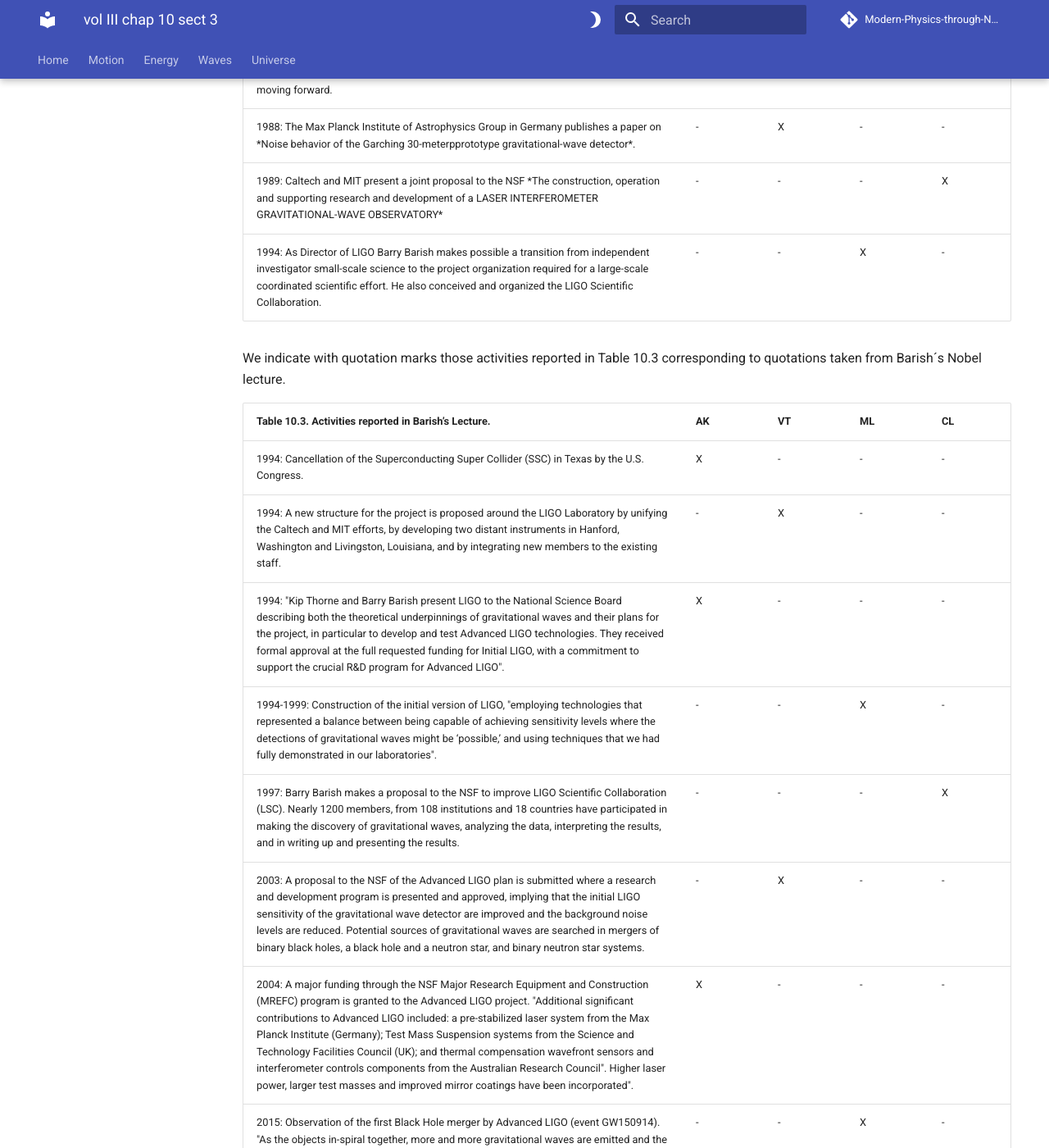
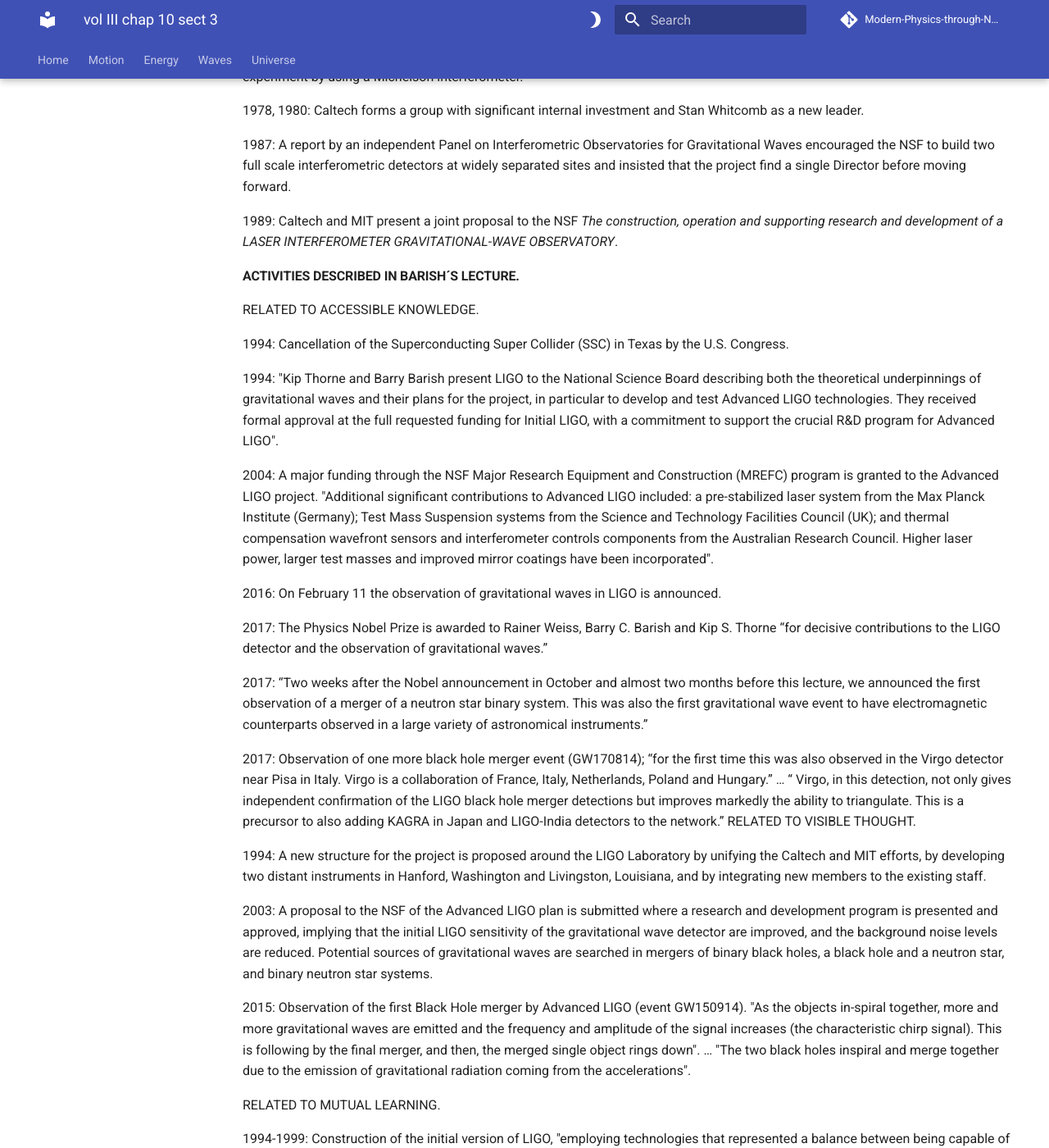
Before and after one commit to modphysnobel/modphysnobel.github.io, an MkDocs documentation site: the page built from docs/vol-III/vol-III-chap-10-sect-3.md, in a window 1280 px wide and 1400 px high, scrolled down 3119 px. Shown: the whole window at 82% size. Built offline with MkDocs 1.6.1 and Material for MkDocs 9.7.7, drawn with Linux system fonts in a browser that asks for light colours; some web fonts are replaced; comment, search, counter and statistics services are not loaded; some of the changed text lies outside the part shown.

Commit message:
Update vol-III-chap-10-sect-3.md

```diff
--- a/docs/vol-III/vol-III-chap-10-sect-3.md
+++ b/docs/vol-III/vol-III-chap-10-sect-3.md
@@ -55,582 +55,90 @@ Level L3: in addition to what is done at level L2, new knowledge is generated an
 
 It is nonsense to analyze if all the previous 16 operational criteria (OC) for the application of the pragmatic pedagogic principles have been satisfied while the LIGO project was planned, developed and evaluated. However, it makes sense to consider if the activities reported in the Nobel Lectures by Weiss and Barish satisfy in general any of those four principles. It is an exercise for thinking what implied the LIGO project and consider if an international learning community has been formed.
 
-The reported activities in those two Nobel Lectures constitute a LIGO chronology describing a timeline for publications of papers, reports or proposals as well as for actions undertaken by individuals or institutions participating in the project. The selection of the principle that mostly applies to each activity is marked with an X in next Tables 10.2 and 10.3. This selection is just a personal interpretation, neither unique nor based on explicit and direct explanations made by the Nobel laureates.
+The reported activities in those two Nobel Lectures constitute a LIGO chronology describing a timeline for publications of papers, reports, or proposals as well as for actions undertaken by individuals or institutions participating in the project. In what follows, for each Nobel Lecture, those activities are grouped together according to the four pedagogical principles characterizing a learning community: accessible knowledge, visible thought, mutual learning, and continuous learning. These selections are not unique, and it is possible that some activities could be grouped in more than one principle. When required, texts quoted from the Lectures are indicated in between quotes.
 
-When required, texts quoted from each Nobel Lecture are indicated in between quotes. The following notation is used in columns second to fifth: AK for accessible knowledge, VT for visible thought, ML for mutual learning and CL for continuous learning.
+#### ACTIVITIES DESCRIBED IN WEISS´ LECTURE.
 
-<table width="100%">
-    <tr>
-    <th>
-    Table 10.2. Activities reported in Weiss´ Lecture.
-        </th>
-     <th>
-	AK
-        </th>
-        <th>
-	VT
-        </th>
-        <th>
-	ML
-        </th>
-        <th>
-	CL
-        </th>
-        </tr>
-     <tr>
-    <td>
-    1915: Einstein publishes the General Theory of Relativity and presents the idea that mass distorts the geometry of space and the flow of time.
-    </td>
-    <td>
-    X
-    </td>
-    <td>
-    -
-    </td>
-    <td>
-    -
-    </td>
-    <td>
-    -
-    </td>
-    </tr>
-     <tr>
-    <td>
-    1916, 1918: Einstein proposes the existence of gravitational waves.
-    </td>
-    <td>
-    -
-    </td>
-    <td>
-    X
-    </td>
-    <td>
-    -
-    </td>
-    <td>
-    -
-    </td>
-    </tr>
-     <tr>
-    <td>
-    1957: John Wheeler and Joseph Weber consider gravitational wave as a tidal force transverse to the propagation direction and treat the detection of weak gravitational waves as a Newtonian interaction of these forces exciting a mechanical resonator.
-    </td>
-    <td>
-	-
-    </td>
-    <td>
-    X
-    </td>
-    <td>
-    -
-    </td>
-    <td>
-    -
-    </td>
-    </tr>
-     <tr>
-    <td>
-	1960, 1969: Joseph Weber publish two papers *Detection and generation of gravitational waves* and “Evidence for the Discovery of Gravitational Waves”
-    </td>
-    <td>
-    -
-    </td>
-    <td>
-    -
-    </td>
-    <td>
-    X
-    </td>
-    <td>
-    -
-	</td>
-    </tr>
-     <tr>
-    <td>
-    1966: Rainer Weiss prepare a course in General Relativity to be taught at Massachusetts Institute of Technology (MIT) Physics Department. He thinks about a simple gedanken experiment to measure a gravitational wave and the possibility to do a real experiment by using a Michelson interferometer.
-    </td>
-    <td>
-    -
-    </td>
-    <td>
-    -
-    </td>
-    <td>
-    -
-    </td>
-    <td>
-    X
-    </td>
-    </tr>
-     <tr>
-    <td>
-	1970: There is no confirmations of the Weber experiments.
-    </td>
-    <td>
-    -
-    </td>
-    <td>
-    -
-    </td>
-    <td>
-    X
-    </td>
-    <td>
-    -
-    </td>
-    </tr>
-     <tr>
-    <td>
-    1970: Kip Thorne starts a research group in theoretical gravitation at the California Institute of Technology (Caltech). Plans are made for a new complementary program in experimental gravitation.
-    </td>
-    <td>
-    X
-    </td>
-    <td>
-    -
-    </td>
-    <td>
-    -
-    </td>
-    <td>
-    -
-    </td>
-    </tr>
-     <tr>
-    <td>
-	1972: Rainer Weiss, publish a paper on *Electromagnetically coupled broadband gravitational antenna*.
-    </td>
-    <td>
-    -
-    </td>
-    <td>
-	X
-    </td>
-    <td>
-    -
-    </td>
-    <td>
-    -
-    </td>
-    </tr>
-     <tr>
-    <td>
-    1974: Russell Hulse and Joseph Taylor discover a binary pulsar system and showed evidence for energy loss due to the radiation of gravitational waves. (They were awarded the Nobel Prize in Physics in 1993).
-    </td>
-    <td>
-    X
-    </td>
-    <td>
-    -
-    </td>
-    <td>
-    -
-    </td>
-    <td>
-    -
-    </td>
-    </tr>
-     <tr>
-    <td>
-    1975: Kip Thorne and Rainer Weiss work on a committee to study the possible role of the space program in research on gravitation and cosmology.
-    </td>
-    <td>
-    -
-    </td>
-    <td>
-    X
-    </td>
-    <td>
-    -
-    </td>
-    <td>
-    -
-    </td>
-    </tr>
-     <tr>
-    <td>
-    1978, 1980: Caltech forms a group with significant internal investment and Stan Whitcomb as a new leader.
-    </td>
-    <td>
-    -
-    </td>
-    <td>
-    -
-    </td>
-    <td>
-    -
-    </td>
-    <td>
-    X
-    </td>
-    </tr>
-     <tr>
-    <td>
-    1983: The Gravity Research Group in Glasgow, Scotland published a paper on *Interferometric detectors for gravitational radiation*.
-    </td>
-    <td>
-    X
-    </td>
-    <td>
-    -
-    </td>
-    <td>
-    -
-    </td>
-    <td>
-    -
-    </td>
-    </tr>
-     <tr>
-    <td>
-    1983: MIT and Caltch present a report to an NSF committee: *A study of a long baseline gravitational wave antenna system*. The committee was remarkably encouraging in their evaluation.
-    </td>
-    <td>
-    -
-    </td>
-    <td>
-    X
-    </td>
-    <td>
-    -
-    </td>
-    <td>
-    -
-    </td>
-    </tr>
-     <tr>
-    <td>
-	1987: A report by an independent Panel on Interferometric Observatories for Gravitational Waves encouraged the NSF to build two full scale interferometric detectors at widely separated sites and insisted that the project find a single Director before moving forward.
-    </td>
-    <td>
-    -
-    </td>
-    <td>
-    -
-    </td>
-    <td>
-    -
-    </td>
-    <td>
-    X
-    </td>
-    </tr>
-     <tr>
-    <td>
-    1988: The Max Planck Institute of Astrophysics Group in Germany publishes a paper on *Noise behavior of the Garching 30-meterpprototype gravitational-wave detector*.
-    </td>
-    <td>
-    -
-    </td>
-    <td>
-    X
-    </td>
-    <td>
-    -
-    </td>
-    <td>
-    -
-    </td>
-    </tr>
-     <tr>
-    <td>
-    1989: Caltech and MIT present a joint proposal to the NSF *The construction, operation and supporting research and development of a LASER INTERFEROMETER GRAVITATIONAL-WAVE OBSERVATORY*
-    </td>
-    <td>
-    -
-    </td>
-    <td>
-    -
-    </td>
-    <td>
-    -
-    </td>
-    <td>
-    X
-    </td>
-    </tr>
-     <tr>
-    <td>
-	1994: As Director of LIGO Barry Barish makes possible a transition from independent investigator small-scale science to the project organization required for a large-scale coordinated scientific effort. He also conceived and organized the LIGO Scientific Collaboration.
-    </td>
-    <td>
-    -
-    </td>
-    <td>
-    -
-    </td>
-    <td>
-    X
-    </td>
-    <td>
-    -
-    </td>
-    </tr>
-	</table>
+RELATED TO ACCESSIBLE KNOWLEDGE.
 
-We indicate with quotation marks those activities reported in Table 10.3 corresponding to quotations taken from Barish´s Nobel lecture.
+1915: Einstein publishes the General Theory of Relativity and presents the idea that mass distorts the geometry of space and the flow of time.
 
-<table width="100%">
-    <tr>
-    <th>
-    Table 10.3. Activities reported in Barish’s Lecture.
-        </th>
-     <th>
-	AK
-        </th>
-        <th>
-	VT
-        </th>
-        <th>
-	ML
-        </th>
-        <th>
-	CL
-        </th>
-        </tr>
-     <tr>
-    <td>
-    1994: Cancellation of the Superconducting Super Collider (SSC) in Texas by the U.S. Congress.
-    </td>
-    <td>
-    X
-    </td>
-    <td>
-    -
-    </td>
-    <td>
-    -
-    </td>
-    <td>
-    -
-    </td>
-    </tr>
-     <tr>
-    <td>
-    1994: A new structure for the project is proposed  around the LIGO Laboratory by unifying the Caltech and MIT efforts, by developing two distant instruments in Hanford, Washington and Livingston, Louisiana, and by integrating new members to the existing staff.
-    </td>
-    <td>
-    -
-    </td>
-    <td>
-    X
-    </td>
-    <td>
-    -
-    </td>
-    <td>
-    -
-    </td>
-    </tr>
-     <tr>
-    <td>
-    1994: "Kip Thorne and Barry Barish present LIGO to the National Science Board describing both the theoretical underpinnings of gravitational waves and their plans for the project, in particular to develop and test Advanced LIGO technologies. They received formal approval at the full requested funding for Initial LIGO, with a commitment to support the crucial R&D program for Advanced LIGO".
-    </td>
-    <td>
-	X
-    </td>
-    <td>
-    -
-    </td>
-    <td>
-    -
-    </td>
-    <td>
-    -
-    </td>
-    </tr>
-     <tr>
-    <td>
-	1994-1999: Construction of the initial version of LIGO, "employing technologies that represented a balance between being capable of achieving sensitivity levels where the detections of gravitational waves might be ‘possible,’ and using techniques that we had fully demonstrated in our laboratories".
-    </td>
-    <td>
-    -
-    </td>
-    <td>
-    -
-    </td>
-    <td>
-    X
-    </td>
-    <td>
-    -
-    </td>
-    </tr>
-     <tr>
-    <td>
-	1997: Barry Barish makes a proposal to the NSF to improve LIGO Scientific Collaboration (LSC). Nearly 1200 members, from 108 institutions and 18 countries have participated in making the discovery of gravitational waves, analyzing the data, interpreting the results, and in writing up and presenting the results.
-    </td>
-    <td>
-    -
-    </td>
-    <td>
-    -
-    </td>
-    <td>
-    -
-    </td>
-    <td>
-    X
-    </td>
-    </tr>
-     <tr>
-    <td>
-	2003: A proposal to the NSF of the Advanced LIGO plan is submitted where a research and development program is presented and approved, implying that the initial LIGO sensitivity of the gravitational wave detector are improved and the background noise levels are reduced. Potential sources of gravitational waves are searched in mergers of binary black holes, a black hole and a neutron star, and binary neutron star systems.
-    </td>
-    <td>
-    -
-    </td>
-    <td>
-    X
-    </td>
-    <td>
-    -
-    </td>
-    <td>
-    -
-    </td>
-    </tr>
-     <tr>
-    <td>
-    2004: A major funding through the NSF Major Research Equipment and Construction (MREFC) program is granted to the Advanced LIGO project.
-	"Additional significant contributions to Advanced LIGO included: a pre-stabilized laser system from the Max Planck Institute (Germany); Test Mass Suspension systems from the Science and Technology Facilities Council (UK); and thermal compensation wavefront sensors and interferometer controls components from the Australian Research Council".
-	Higher laser power, larger test masses and improved mirror coatings have been incorporated".
-    </td>
-    <td>
-    X
-    </td>
-    <td>
-    -
-    </td>
-    <td>
-    -
-    </td>
-    <td>
-    -
-    </td>
-    </tr>
-     <tr>
-    <td>
-	2015: Observation of the first Black Hole merger by Advanced LIGO (event GW150914). "As the objects in-spiral together, more and more gravitational waves are emitted and the frequency and amplitude of the signal increases (the characteristic chirp signal). This is following by the final merger, and then, the merged single object rings down". … "The two black holes inspiral and merge together due to the emission of gravitational radiation coming from the accelerations".
-    </td>
-    <td>
-    -
-    </td>
-    <td>
-    -
-    </td>
-    <td>
-    X
-    </td>
-    <td>
-    -
-    </td>
-    </tr>
-     <tr>
-    <td>
-    2015, 2016, 2017: "The first Advanced LIGO data run (O1) continued for four months, from September 2015 to January 2016. Our second data run (O2) ran from December 2016 to the end of August 2017". … "We are actively searching for other signals, besides binary merges, including bust signals from phenomena like supernova explosions or gamma ray bursts, continuous wave signals from spinning neutron stars (pulsars), stochastic background signals, etc. So far, we have only detected binary merger signals, but hope to detect others as our sensitivity improves".
-    </td>
-    <td>
-    -
-    </td>
-    <td>
-    -
-    </td>
-    <td>
-    -
-    </td>
-    <td>
-    X
-    </td>
-    </tr>
-     <tr>
-    <td>
-	2016: On February 11 the observation of gravitational waves in LIGO is announced.
-    </td>
-    <td>
-    X
-    </td>
-    <td>
-    -
-    </td>
-    <td>
-    -
-    </td>
-    <td>
-    -
-    </td>
-    </tr>
-     <tr>
-    <td>
-    2017: The Physics Nobel Prize is awarded to Rainer Weiss, Barry C. Barish and Kip S. Thorne “for decisive contributions to the LIGO detector and the observation of gravitational waves.”
-    </td>
-    <td>
-    X
-    </td>
-    <td>
-    -
-    </td>
-    <td>
-    -
-    </td>
-    <td>
-    -
-    </td>
-    </tr>
-     <tr>
-    <td>
-    2017: “Two weeks after the Nobel announcement in October and almost two months before this lecture, we announced the first observation of a merger of a neutron star binary system. This was also the first gravitational wave event to have electromagnetic counterparts observed in a large variety of astronomical instruments.”
-    </td>
-    <td>
-    X
-    </td>
-    <td>
-    -
-    </td>
-    <td>
-    -
-    </td>
-    <td>
-    -
-    </td>
-    </tr>
-     <tr>
-    <td>
-	2017: Observation of one more black hole merger event (GW170814); “for the first time this was also observed in the Virgo detector near Pisa in Italy. Virgo is a collaboration of France, Italy, Netherlands, Poland and Hungary.” … “ Virgo, in this detection, not only gives independent confirmation of the LIGO black hole merger detections but improves markedly the ability to triangulate. This is a precursor to also adding KAGRA in Japan and LIGO-India detectors to the network.”
-    </td>
-    <td>
-    X
-    </td>
-    <td>
-    -
-    </td>
-    <td>
-    -
-    </td>
-    <td>
-    -
-    </td>
-    </tr>
-     <tr>
-    <td>
-	2017: Two weeks after the Nobel announcement in October and almost two months before this lecture, we announced the first observation of a merger of a neutron star binary system. This was also the first gravitational wave event to have electromagnetic counterparts observed in a large variety of astronomical instruments.
-    </td>
-    <td>
-    -
-    </td>
-    <td>
-    -
-    </td>
-    <td>
-    -
-    </td>
-    <td>
-    X
-    </td>
-    </tr>
-	</table>
+1970: Kip Thorne starts a research group in theoretical gravitation at the California Institute of Technology (Caltech). Plans are made for a new complementary program in experimental gravitation.
 
-“On August 17, 2017, LIGO and Virgo registered a gravitational wave signal from the inspiral of two neutron stars. Many of us expected the first source we would observe in LIGO would be from the merger of binary neutron stars, because there is a known rate of detected binary neutron stars in our own galaxies by radio telescopes.” This was the first joint detection of gravitational and electromagnetic waves from the same astrophysical source (event GW170817). …. “All the data agrees with the hypothesis that the source is the merger of two neutron stars in the host galaxy NGC4993 in the constellation of Hydra.”
+1974: Russell Hulse and Joseph Taylor discover a binary pulsar system and showed evidence for energy loss due to the radiation of gravitational waves. (They were awarded the Nobel Prize in Physics in 1993).
+
+1983: The Gravity Research Group in Glasgow, Scotland published a paper on *Interferometric detectors for gravitational radiation*.
+
+RELATED TO VISIBLE THOUGHT.
+
+1916, 1918: Einstein proposes the existence of gravitational waves.
+
+1957: John Wheeler and Joseph Weber consider gravitational wave as a tidal force transverse to the propagation direction and treat the detection of weak gravitational waves as a Newtonian interaction of these forces exciting a mechanical resonator.
+
+1972: Rainer Weiss, publish a paper on *Electromagnetically coupled broadband gravitational antenna*.
+
+1975: Kip Thorne and Rainer Weiss work on a committee to study the possible role of the space program in research on gravitation and cosmology.
+
+1983: MIT and Caltch present a report to an NSF committee: *A study of a long baseline gravitational wave antenna system*. The committee was remarkably encouraging in their evaluation.
+
+1988: The Max Planck Institute of Astrophysics Group in Germany publishes a paper on *Noise behavior of the Garching 30-meterpprototype gravitational-wave detector*.
+
+RELATED TO MUTUAL LEARNING.
+
+1960, 1969: Joseph Weber publish two papers *Detection and generation of gravitational waves and Evidence for the Discovery of Gravitational Waves*.
+
+1970: There are no confirmations of the Weber experiments.
+
+1994: As Director of LIGO Barry Barish makes possible a transition from independent investigator small-scale science to the project organization required for a large-scale coordinated scientific effort. He also conceived and organized the LIGO Scientific Collaboration.
+
+RELATED TO CONTINUOUS LEARNING.
+
+1966: Rainer Weiss prepare a course in General Relativity to be taught at Massachusetts Institute of Technology (MIT) Physics Department. He thinks about a simple gedanken experiment to measure a gravitational wave and the possibility to do a real experiment by using a Michelson interferometer.
+
+1978, 1980: Caltech forms a group with significant internal investment and Stan Whitcomb as a new leader.
+
+1987: A report by an independent Panel on Interferometric Observatories for Gravitational Waves encouraged the NSF to build two full scale interferometric detectors at widely separated sites and insisted that the project find a single Director before moving forward.
+
+1989: Caltech and MIT present a joint proposal to the NSF *The construction, operation and supporting research and development of a LASER INTERFEROMETER GRAVITATIONAL-WAVE OBSERVATORY*.
+
+
+#### ACTIVITIES DESCRIBED IN BARISH´S LECTURE.
+
+RELATED TO ACCESSIBLE KNOWLEDGE.
+
+1994: Cancellation of the Superconducting Super Collider (SSC) in Texas by the U.S. Congress.
+
+1994: "Kip Thorne and Barry Barish present LIGO to the National Science Board describing both the theoretical underpinnings of gravitational waves and their plans for the project, in particular to develop and test Advanced LIGO technologies. They received formal approval at the full requested funding for Initial LIGO, with a commitment to support the crucial R&D program for Advanced LIGO".
+
+2004: A major funding through the NSF Major Research Equipment and Construction (MREFC) program is granted to the Advanced LIGO project. "Additional significant contributions to Advanced LIGO included: a pre-stabilized laser system from the Max Planck Institute (Germany); Test Mass Suspension systems from the Science and Technology Facilities Council (UK); and thermal compensation wavefront sensors and interferometer controls components from the Australian Research Council. Higher laser power, larger test masses and improved mirror coatings have been incorporated".
+
+2016: On February 11 the observation of gravitational waves in LIGO is announced.
+
+2017: The Physics Nobel Prize is awarded to Rainer Weiss, Barry C. Barish and Kip S. Thorne “for decisive contributions to the LIGO detector and the observation of gravitational waves.”
+
+2017: “Two weeks after the Nobel announcement in October and almost two months before this lecture, we announced the first observation of a merger of a neutron star binary system. This was also the first gravitational wave event to have electromagnetic counterparts observed in a large variety of astronomical instruments.”
+
+2017: Observation of one more black hole merger event (GW170814); “for the first time this was also observed in the Virgo detector near Pisa in Italy. Virgo is a collaboration of France, Italy, Netherlands, Poland and Hungary.” … “ Virgo, in this detection, not only gives independent confirmation of the LIGO black hole merger detections but improves markedly the ability to triangulate. This is a precursor to also adding KAGRA in Japan and LIGO-India detectors to the network.”
+RELATED TO VISIBLE THOUGHT.
+
+1994: A new structure for the project is proposed around the LIGO Laboratory by unifying the Caltech and MIT efforts, by developing two distant instruments in Hanford, Washington and Livingston, Louisiana, and by integrating new members to the existing staff.
+
+2003: A proposal to the NSF of the Advanced LIGO plan is submitted where a research and development program is presented and approved, implying that the initial LIGO sensitivity of the gravitational wave detector are improved, and the background noise levels are reduced. Potential sources of gravitational waves are searched in mergers of binary black holes, a black hole and a neutron star, and binary neutron star systems.
+
+2015: Observation of the first Black Hole merger by Advanced LIGO (event GW150914). "As the objects in-spiral together, more and more gravitational waves are emitted and the frequency and amplitude of the signal increases (the characteristic chirp signal). This is following by the final merger, and then, the merged single object rings down". … "The two black holes inspiral and merge together due to the emission of gravitational radiation coming from the accelerations".
+
+RELATED TO MUTUAL LEARNING.
+
+1994-1999: Construction of the initial version of LIGO, "employing technologies that represented a balance between being capable of achieving sensitivity levels where the detections of gravitational waves might be ‘possible,’ and using techniques that we had fully demonstrated in our laboratories".
+
+2015: Observation of the first Black Hole merger by Advanced LIGO (event GW150914). "As the objects in-spiral together, more and more gravitational waves are emitted and the frequency and amplitude of the signal increases (the characteristic chirp signal). This is following by the final merger, and then, the merged single object rings down". … "The two black holes in spiral and merge together due to the emission of gravitational radiation coming from the accelerations".
+
+RELATED TO CONTINUOUS LEARNING.
+
+1997: Barry Barish makes a proposal to the NSF to improve LIGO Scientific Collaboration (LSC). Nearly 1200 members, from 108 institutions and 18 countries have participated in making the discovery of gravitational waves, analyzing the data, interpreting the results, and in writing up and presenting the results.
+
+2015, 2016, 2017: "The first Advanced LIGO data run (O1) continued for four months, from September 2015 to January 2016. Our second data run (O2) ran from December 2016 to the end of August 2017". … "We are actively searching for other signals, besides binary merges, including bust signals from phenomena like supernova explosions or gamma ray bursts, continuous wave signals from spinning neutron stars (pulsars), stochastic background signals, etc. So far, we have only detected binary merger signals, but hope to detect others as our sensitivity improves".
+
 
 ***
 
```
